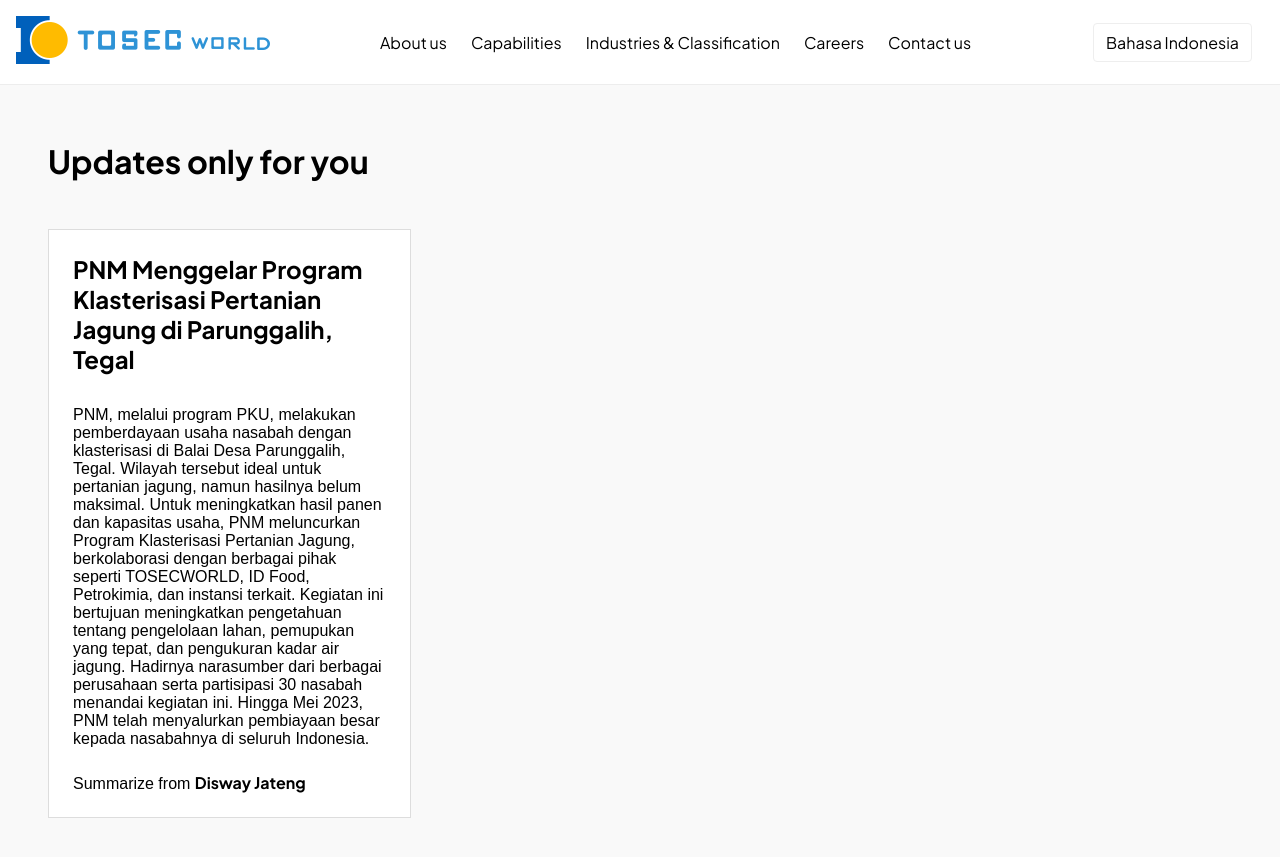
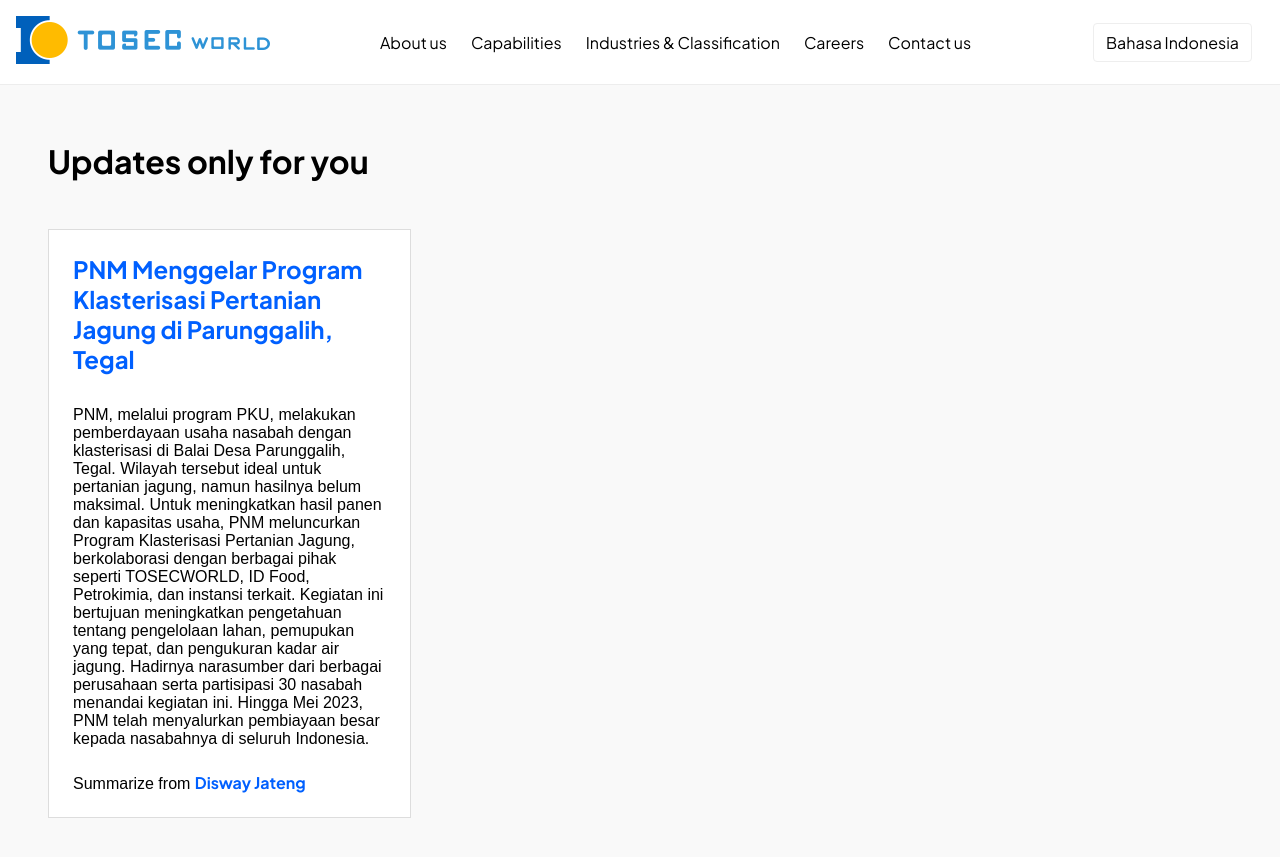
Before and after one commit to ren-id/tosecworld, a Jekyll site: the page built from docs/index.html, in a window 1280 px wide and 900 px high, scrolled down 2293 px. Shown: the top 857 px of the window. Built offline with Jekyll 4.4.1, drawn with Linux system fonts in a browser that asks for light colours; some web fonts are replaced; the list of posts is cut into pages by our own code.

```diff
--- a/docs/_includes/head.html
+++ b/docs/_includes/head.html
@@ -2,7 +2,7 @@
 
 <!--
 This site is designed and maintained by Ren.
-Please visit https://ren.my.id/works
+Please visit https://ren.my.id
 or contact i@ren.my.id for more information.
 
 PLEASE DON'T DO SOMETHING BAD! I'M JUST A KID.
--- a/docs/_includes/news.html
+++ b/docs/_includes/news.html
@@ -3,12 +3,11 @@
     <div class="flex">
         {% for post in site.categories.news limit:20 %}
         <div class="col-3">
-            <a href="{{ post.tautan }}">
             <div class="p-3">
                 <div class="p-3 item-child">
-                    <h3>{{ post.title }}</h3>
+                    <a href="{{ post.tautan }}"><h3>{{ post.title }}</h3></a>
                     <p class="clear-border">{{ post.description }}</p>
-                    <p>Summarize from <b>{{ post.sumber }}</b></p>
+                    <p>Summarize from <b><a href="{{ post.tautan }}">{{ post.sumber }}</a></b></p>
                 </div>
             </div>
             </a>
```
